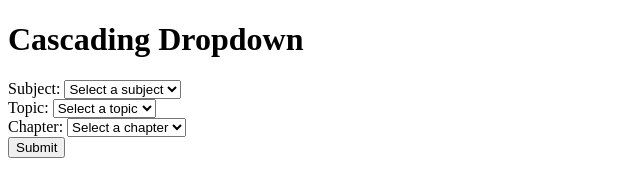
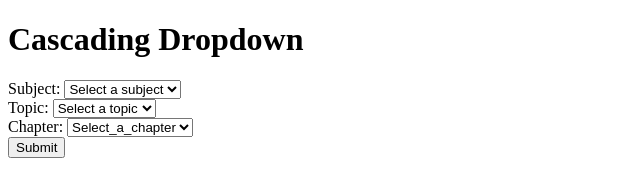
Before and after one commit to jijo-OO7/IWT_ASSIGNMENT, a plain HTML site: page assignment4/question5.html in a window 1280 px wide. Shown: the full height of the page, 0-640 px from the left. Drawn offline with Linux system fonts and the light colour scheme.

Commit message:
Update question5.html

```diff
--- a/assignment4/question5.html
+++ b/assignment4/question5.html
@@ -28,7 +28,7 @@
       <div class="chapter">
         <label for="chapter">Chapter:</label>
         <select id="chapter">
-          <option value="">Select a chapter</option>
+          <option value="">Select_a_chapter</option>
         </select>
       </div>
       <div class="but">
```
